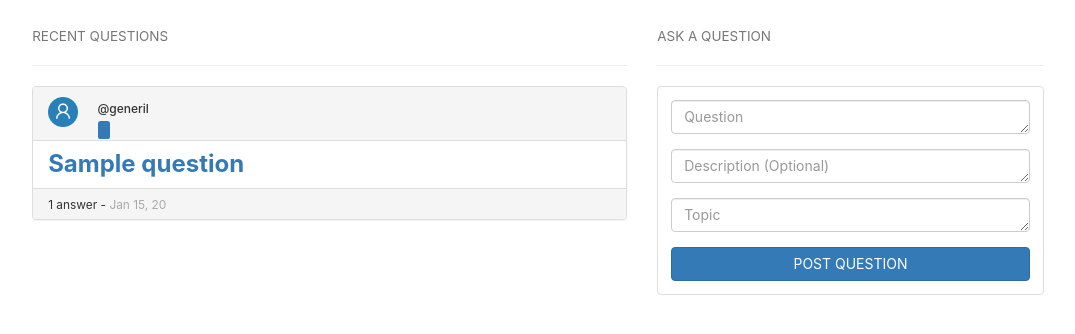
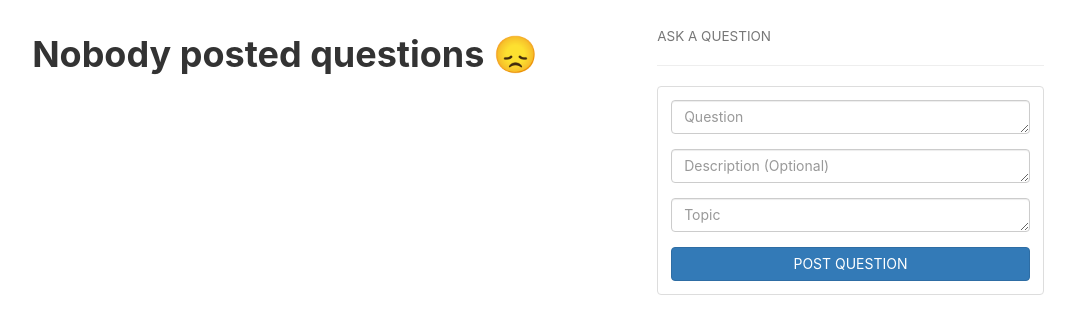
Before and after one commit to generil/listr, a Django app: page /questions/ in a window 1280 px wide. Shown: the part 55-389 px from the top of the page, without its empty margins (102-1177 px from the left). Run offline with Django 3.2, Linux system fonts and the light colour scheme; a user stored in the database is signed in; data comes from the database, SQL or seed files in the repository; both versions use the stored data as it was after the commit; tables that the repository leaves empty hold one stand-in row (values such as "Sample post"); some libraries are stand-ins or nearby versions.

Commit message:
something

```diff
--- a/questions/models.py
+++ b/questions/models.py
@@ -60,7 +60,7 @@ class Answer(models.Model):
 	downvotes = models.IntegerField(blank = True, null = True)
 
 	def __unicode__(self):
-		return self.answer
+		return self.description
 
 	class Meta:
 		ordering = ['-answer_date']
--- a/questions/templates/questions.html
+++ b/questions/templates/questions.html
@@ -4,6 +4,7 @@
 {% block title %}Questions{% endblock %}
 
 {% block content %}
+  {% if questions|length > 0 %}
     <h4><small>RECENT QUESTIONS</small></h4>
     <hr>
     {% for question, date in questions %}
@@ -34,6 +35,9 @@
       </div>
     </div>
     {% endfor %}
+  {% else %}
+    <h1 style="font-weight:bold">Nobody posted questions 😞</h1>
+  {% endif %}
 {% endblock %}
 
 {% block rightbar %}
```
Also changed, not shown: db.sqlite3. Lines whose indentation alone changed are shown as unchanged.
